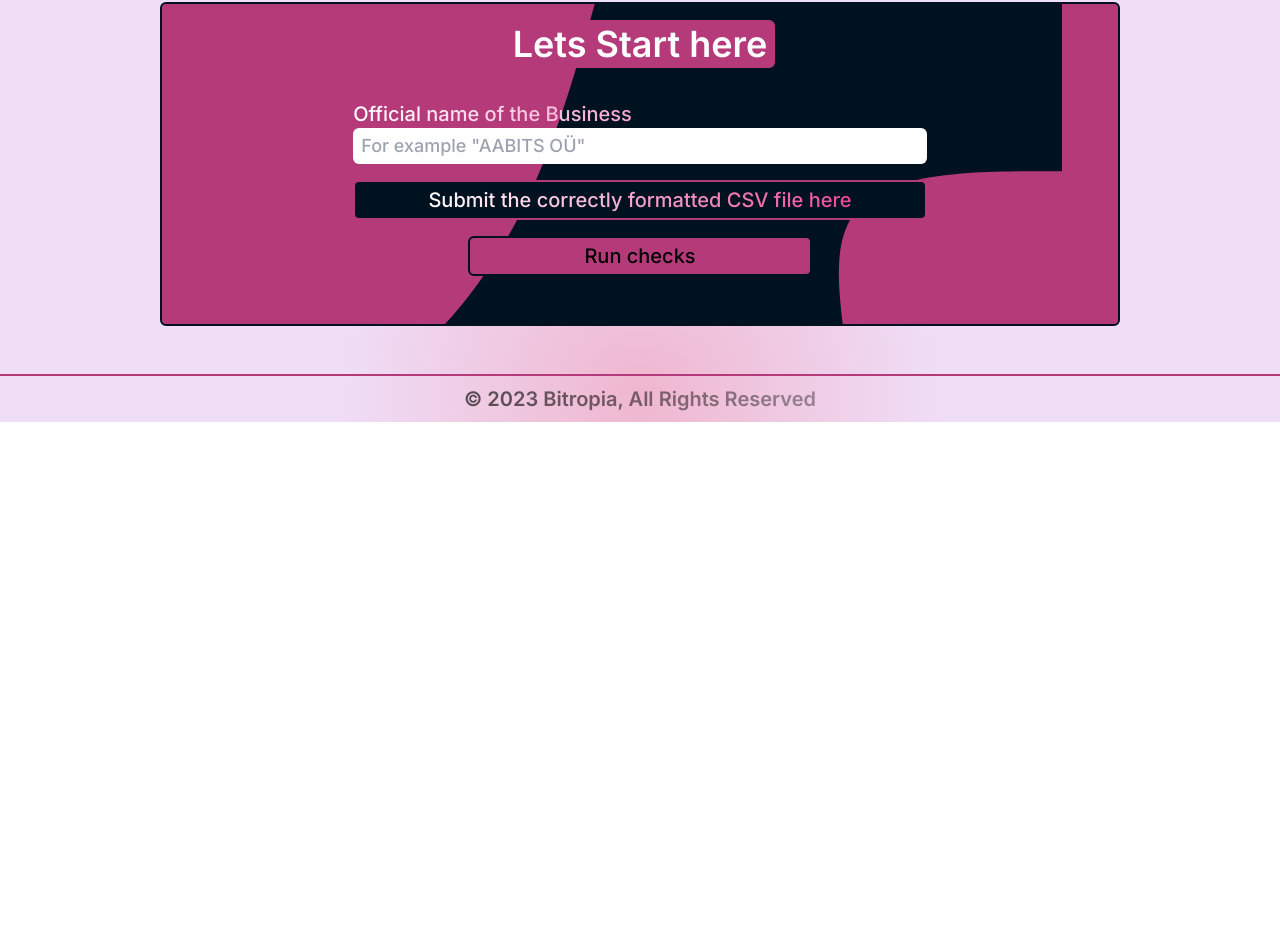
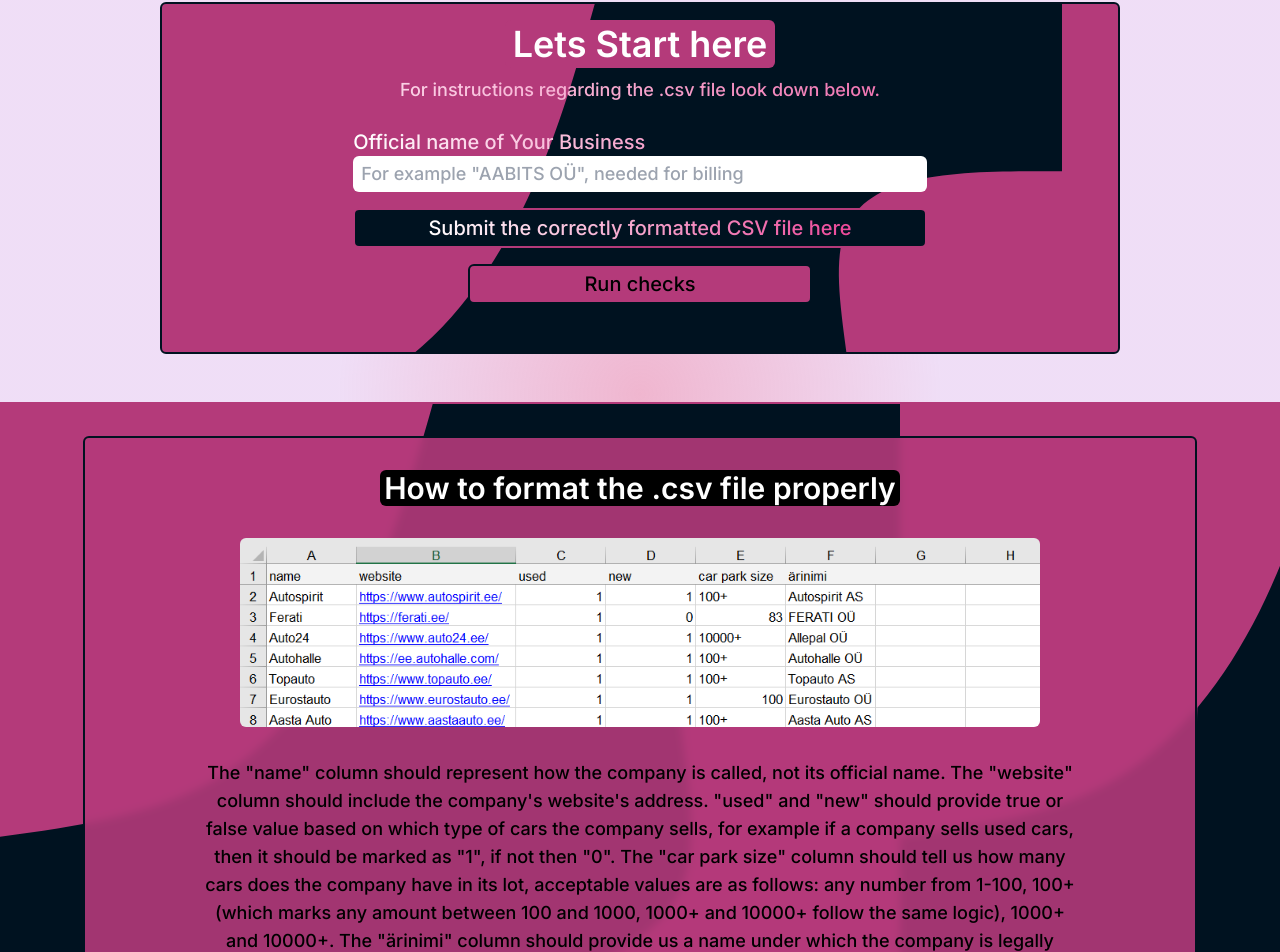
Before and after one commit to make-it-bit/arti_next_business, a Next.js app: page / in a window 1280 px wide. Shown: the part 806-1758 px from the top of the page. Before the commit the page ends 1228 px from the top, so only its background shows below. Built offline with nearby package versions, Linux system fonts and the light colour scheme.

Commit message:
better first page

```diff
--- a/src/app/components/Form.jsx
+++ b/src/app/components/Form.jsx
@@ -65,6 +65,7 @@ const Form = () => {
     const isCorrectCompanyName =
       businessName.length > 3 &&
       (businessName.includes("AS") || businessName.includes("OÜ"));
+    setBusinessName((name) => name.toUpperCase());
     setIsCorrectBusinessName(isCorrectCompanyName);
     if (isCorrectCompanyName) {
       if (!isCorrectCsvFile && csvFile.type) {
@@ -94,7 +95,8 @@ const Form = () => {
       }, 1500);
       return () => clearTimeout(waitingForUser);
     }
-  }, [businessName, handleDisplayErrorMessage]);
+    setDisplayErrorMessage(false);
+  }, [businessName, handleDisplayErrorMessage, isCorrectCsvFile]);
 
   return (
     <form className="flex flex-col w-3/5 mx-auto ">
@@ -108,23 +110,35 @@ const Form = () => {
         className="text-left text-xl font-medium bg-clip-text text-transparent bg-gradient-to-r from-white to-pink-500"
         htmlFor="business-name"
       >
-        Official name of the Business
+        Official name of Your Business
       </label>
       <input
         type="name"
-        placeholder='For example "AABITS OÜ"'
+        placeholder='For example "AABITS OÜ", needed for billing'
         id="business-name"
         name="businessName"
         required
         className="rounded-md py-1 px-2 mb-2 text-black font-medium focus:outline-none text-lg"
         value={businessName}
         onChange={(e) => setBusinessName(e.target.value)}
+        style={{
+          textShadow: isCorrectBusinessName ? "0 0 5px #B43A7A" : "none",
+          boxShadow: isCorrectBusinessName ? "5px 4px 10px #B43A7A" : "none",
+        }}
       />
       <label
         htmlFor="csv_file"
         className="bg-[#001220] border-solid border-2 border-custom_purple text-black rounded-md mt-2 p-1 font-medium text-xl"
+        style={{
+          boxShadow: isCorrectCsvFile ? "5px 4px 10px #B43A7A" : "none",
+        }}
       >
-        <span className="bg-clip-text text-transparent bg-gradient-to-r from-white to-pink-500">
+        <span
+          className="bg-clip-text text-transparent bg-gradient-to-r from-white to-pink-500"
+          style={{
+            textShadow: isCorrectCsvFile ? "0 0 5px #B43A7A" : "none",
+          }}
+        >
           Submit the correctly formatted CSV file here
         </span>
         <input
--- a/src/app/globals.css
+++ b/src/app/globals.css
@@ -25,6 +25,7 @@ body {
 
 .section-background {
   background-image: url("../../public/blob-scene-haikei.svg");
+  background-repeat: repeat-x;
 }
 
 @keyframes gradient {
--- a/src/app/page.jsx
+++ b/src/app/page.jsx
@@ -1,4 +1,7 @@
 import Form from "./components/Form";
+import Image from "next/image";
+import Link from "next/link";
+import tutorialPic from "../../public/tutorial.png";
 
 export default function Home() {
   return (
@@ -40,7 +43,45 @@ export default function Home() {
           <h2 className="w-fit inline-block mx-auto -translate-y-4 text-4xl py-1 px-2 font-semibold bg-custom_purple text-white px-1 rounded-md mb-4">
             Lets Start here
           </h2>
+          <p className="text-lg font-medium bg-clip-text text-transparent bg-gradient-to-r from-white to-pink-500 -translate-y-6">
+            For instructions regarding the .csv file look down below.
+          </p>
           <Form />
+        </section>
+        <section className="bg-custom_purple/30 section-background border-solid border-t-2 border-custom_purple p-8">
+          <div className="backdrop-blur-sm bg-custom_purple/90 rounded-md w-11/12 mx-auto border-solid border-2 border-[#001220] p-8 pt-2">
+            <h2 className="inline-block text-3xl font-semibold bg-black text-white px-1 rounded-md mt-6 mb-8">
+              How to format the .csv file properly
+            </h2>
+            <Image
+              src={tutorialPic}
+              alt="Example of the .csv file"
+              className="mx-auto w-4/5 max-w-[800px] rounded-md"
+            />
+            <p className="w-10/12 mx-auto mt-8 text-lg font-medium">
+              The &quot;name&quot; column should represent how the company is
+              called, not its official name. The &quot;website&quot; column
+              should include the company&apos;s website&apos;s address.
+              &quot;used&quot; and &quot;new&quot; should provide true or false
+              value based on which type of cars the company sells, for example
+              if a company sells used cars, then it should be marked as
+              &quot;1&quot;, if not then &quot;0&quot;. The &quot;car park
+              size&quot; column should tell us how many cars does the company
+              have in its lot, acceptable values are as follows: any number from
+              1-100, 100+ (which marks any amount between 100 and 1000, 1000+
+              and 10000+ follow the same logic), 1000+ and 10000+. The
+              &quot;ärinimi&quot; column should provide us a name under which
+              the company is legally registered (found in the{" "}
+              <Link
+                href="https://www.inforegister.ee/"
+                rel="norefferer noopener"
+                className="underline"
+              >
+                Estonian Business Registry
+              </Link>
+              ).
+            </p>
+          </div>
         </section>
       </main>
     </div>
```
Also changed, not shown: public/tutorial.png (added).
